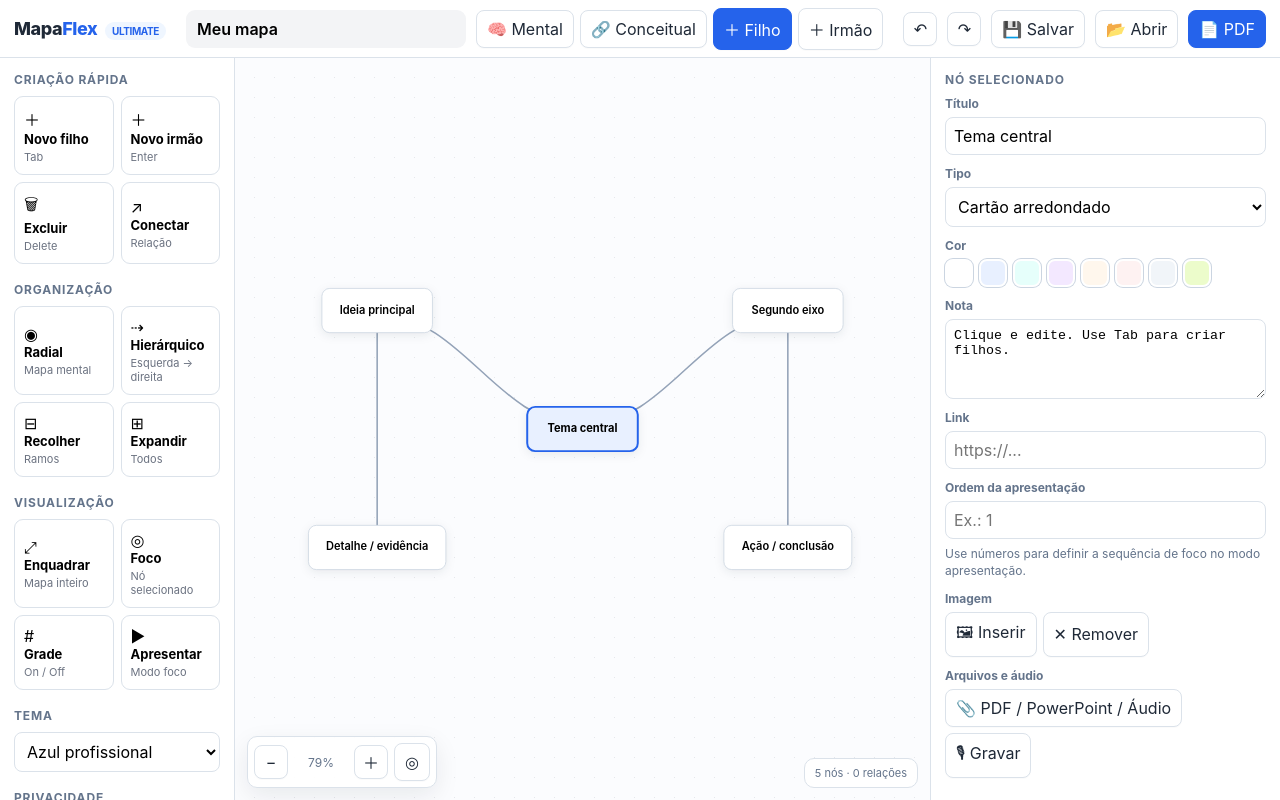
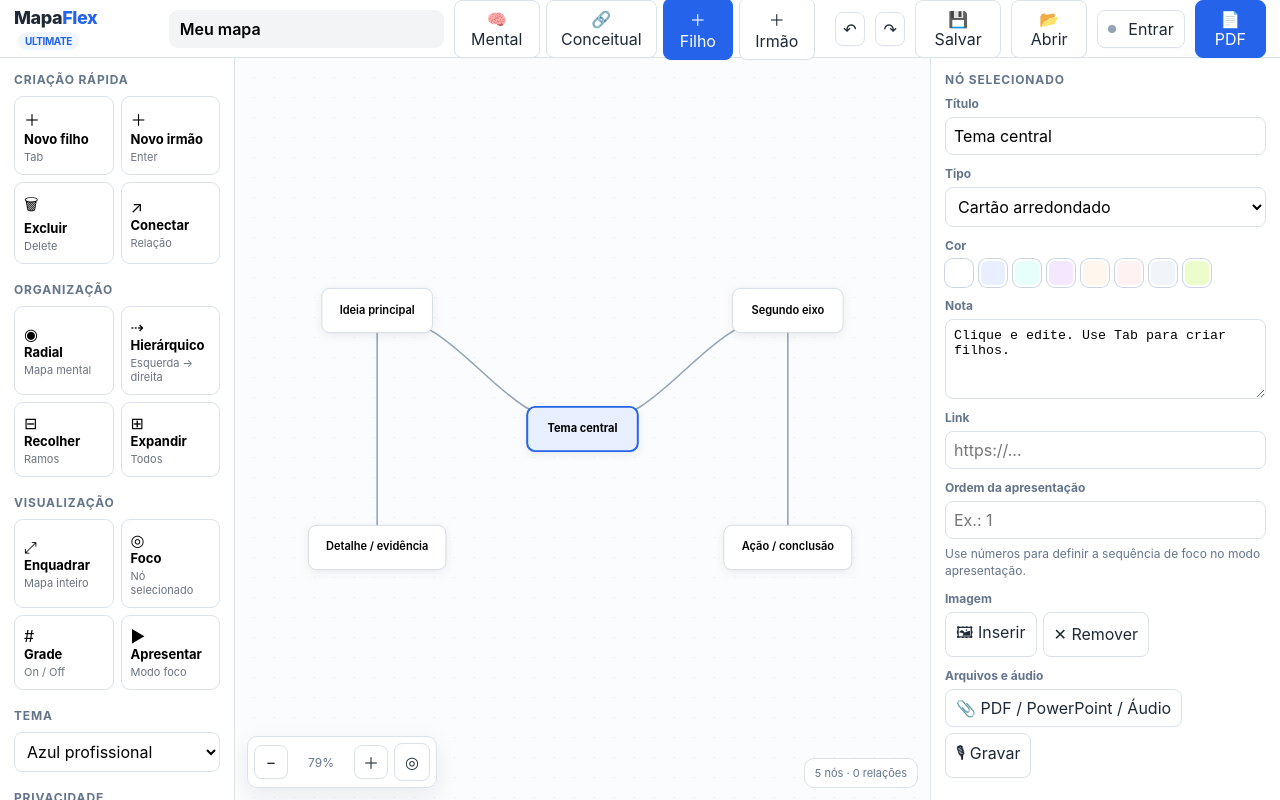
Before and after one commit to Lucas2025-seduc/mapaflex-pwa, a plain HTML site: page index.html in a window 1280 px wide. Drawn offline with Linux system fonts and the light colour scheme.

Commit message:
Load MapaFlex billing client

```diff
--- a/index.html
+++ b/index.html
@@ -162,6 +162,7 @@
 <script src="/app-ai-3.js"></script>
 <script src="/app-ai-4.js"></script>
 <script src="/app-export.js"></script>
+<script src="/app-billing.js"></script>
 <script src="/pwa.js"></script>
 </body>
 </html>
```
